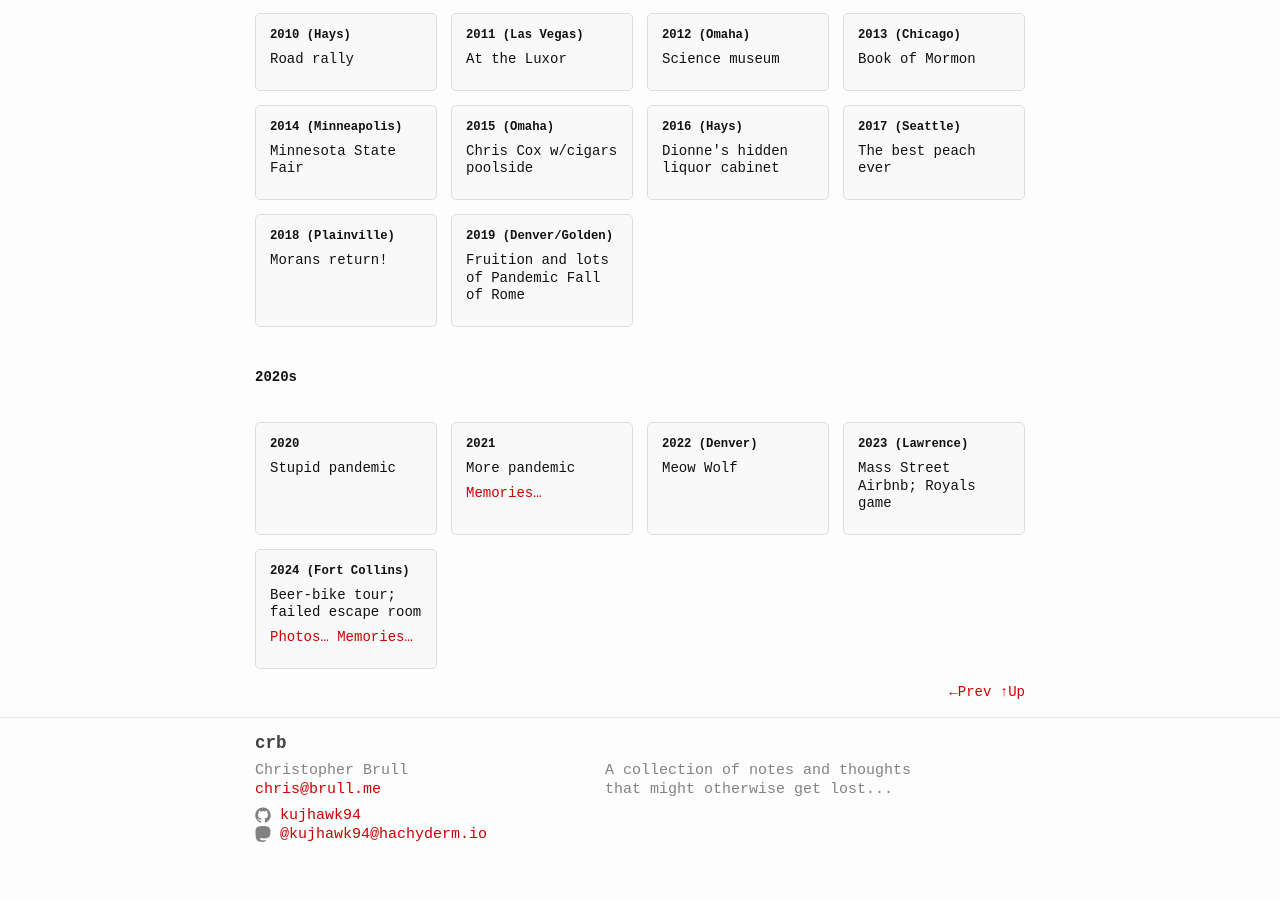
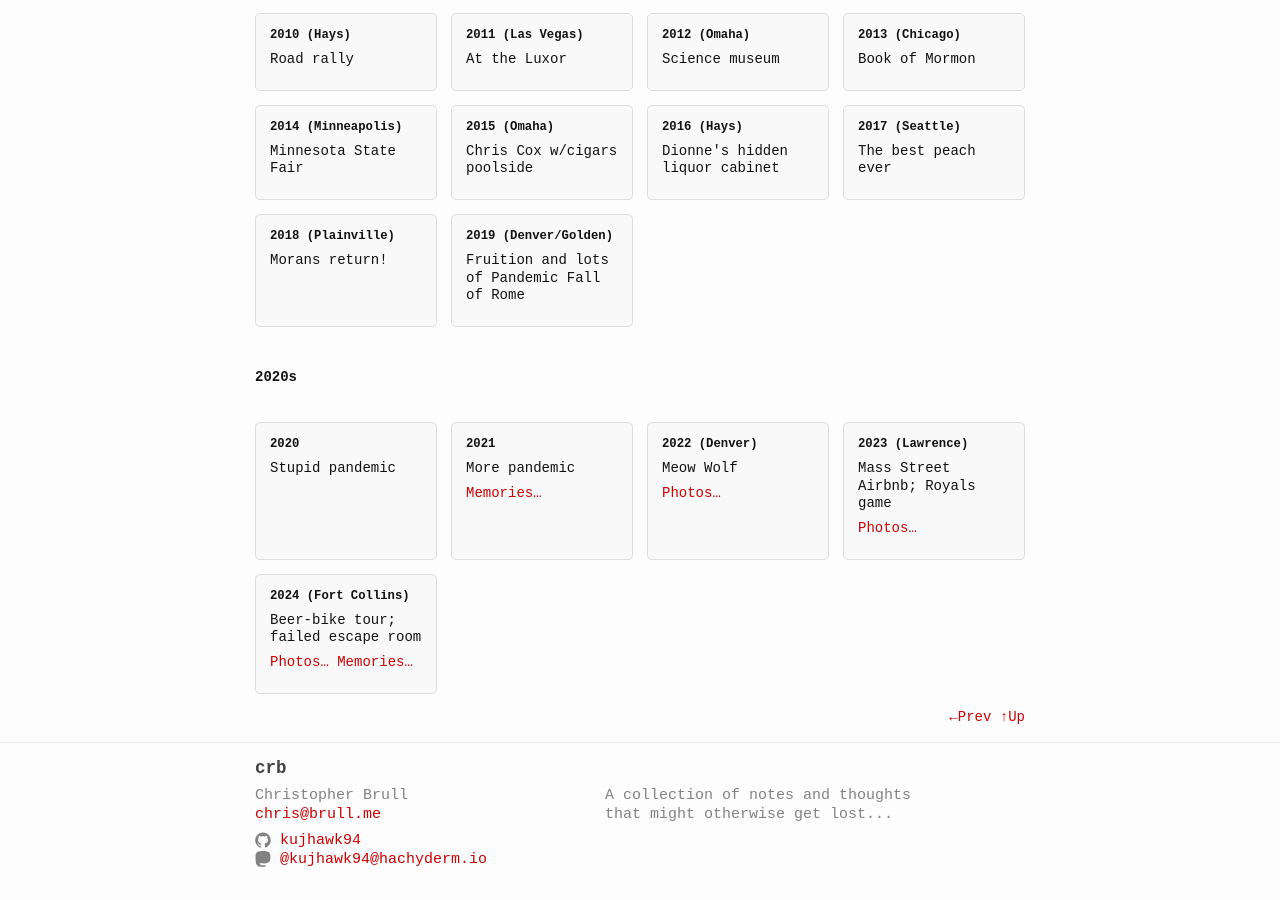
Before and after one commit to kujhawk94/kujhawk94.github.io, a Jekyll site: the page built from _posts/2025-01-07-ldw.html, in a window 1280 px wide and 900 px high, scrolled down 1272 px. Built offline with Jekyll 4.4.1, drawn with Linux system fonts in a browser that asks for light colours; before the commit the page ends 2147 px from its top, so only the background shows below that.

Commit message:
Update 2025-01-07-ldw.html

```diff
--- a/_posts/2025-01-07-ldw.html
+++ b/_posts/2025-01-07-ldw.html
@@ -340,6 +340,7 @@ Contact me if you'd like to add any memories or if you have photos you'd like to
       <h3>2022 (Denver)</h3>
       <div class="content">
         <p>Meow Wolf</p>
+	<p><a href="https://www.smugmug.com/gallery/n-GXtTFv">Photos…</a></p>
       </div>
     </div>
 
@@ -347,6 +348,7 @@ Contact me if you'd like to add any memories or if you have photos you'd like to
       <h3>2023 (Lawrence)</h3>
       <div class="content">
         <p>Mass Street Airbnb; Royals game</p>
+	<p><a href="https://www.smugmug.com/gallery/n-ktHmXJ">Photos…</a></p>
       </div>
     </div>
 
```
